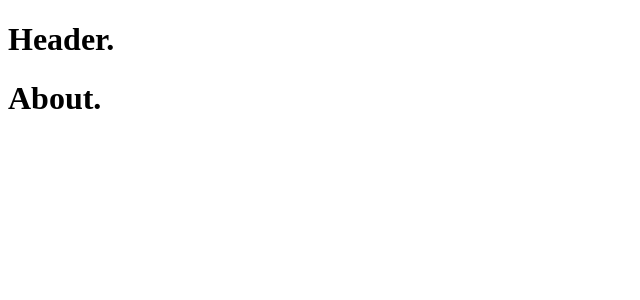
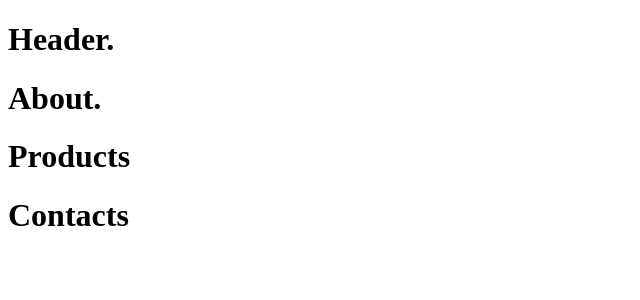
Before and after one commit to isaac-kg/salon, a React (Vite) app: page / in a window 1280 px wide. Shown: the top 300 px of the page, without its empty margins (0-640 px from the left). Built offline with nearby package versions, Linux system fonts and the light colour scheme.

Commit message:
additional sections

```diff
--- a/src/App.jsx
+++ b/src/App.jsx
@@ -1,5 +1,7 @@
 import Header from './components/header'
 import About from './components/about'
+import Product from './components/product'
+import Contact from './components/contact'
 
 function App() {
 
@@ -9,7 +11,9 @@ function App() {
      http://preview.themeforest.net/item/atura-nail-salon-wordpress-theme/full_screen_preview/35352438?_ga=2.85836569.1048488018.1682965854-301774857.1682965854
        */}
       <Header />
-      <About/>
+      <About />
+      <Product />
+      <Contact />
     </div>
   )
 }
--- /dev/null
+++ b/src/components/contact/index.jsx
@@ -0,0 +1,9 @@
+const Contact = props => {
+    return (
+        <h1>
+            Contacts
+        </h1>
+    )
+}
+
+export default Contact
--- /dev/null
+++ b/src/components/product/index.jsx
@@ -0,0 +1,7 @@
+const Product = props => {
+    return (
+        <h1>Products</h1>
+    )
+}
+
+export default Product;
```
